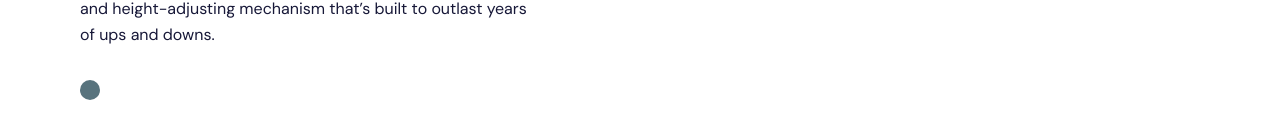
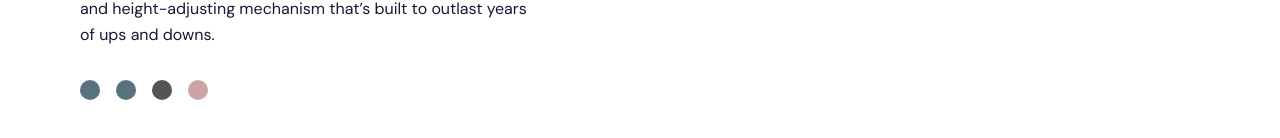
Before and after one commit to raoulnzefa/studious-engine, a Vue app: page / in a window 1280 px wide. Shown: the part 416-554 px from the top of the page. Built offline with nearby package versions, Linux system fonts and the light colour scheme.

Commit message:
button styled

```diff
--- a/src/App.vue
+++ b/src/App.vue
@@ -57,7 +57,18 @@
               Also, there’s a tilt and height-adjusting mechanism that’s built to outlast years of ups and downs.
             </p>
             <div class="flex pt-8 space-x-4">
-              <button class="w-5 h-5 rounded-full bg-[#58737d] hover:ring-4 hover:ring-gray-900/20"/>
+              <button
+                  class="w-5 h-5 rounded-full bg-[#58737d] hover:ring-4 hover:ring-gray-900/20"
+              />
+              <button
+                  class="w-5 h-5 rounded-full bg-[#58737d] hover:ring-4 hover:ring-gray-900/20"
+              />
+              <button
+                  class="w-5 h-5 rounded-full bg-[#545454] hover:ring-4 hover:ring-gray-900/20"
+              />
+              <button
+                  class="w-5 h-5 rounded-full bg-[#cba5a5] hover:ring-4 hover:ring-gray-900/20"
+              />
             </div>
           </div>
         </div>
```
